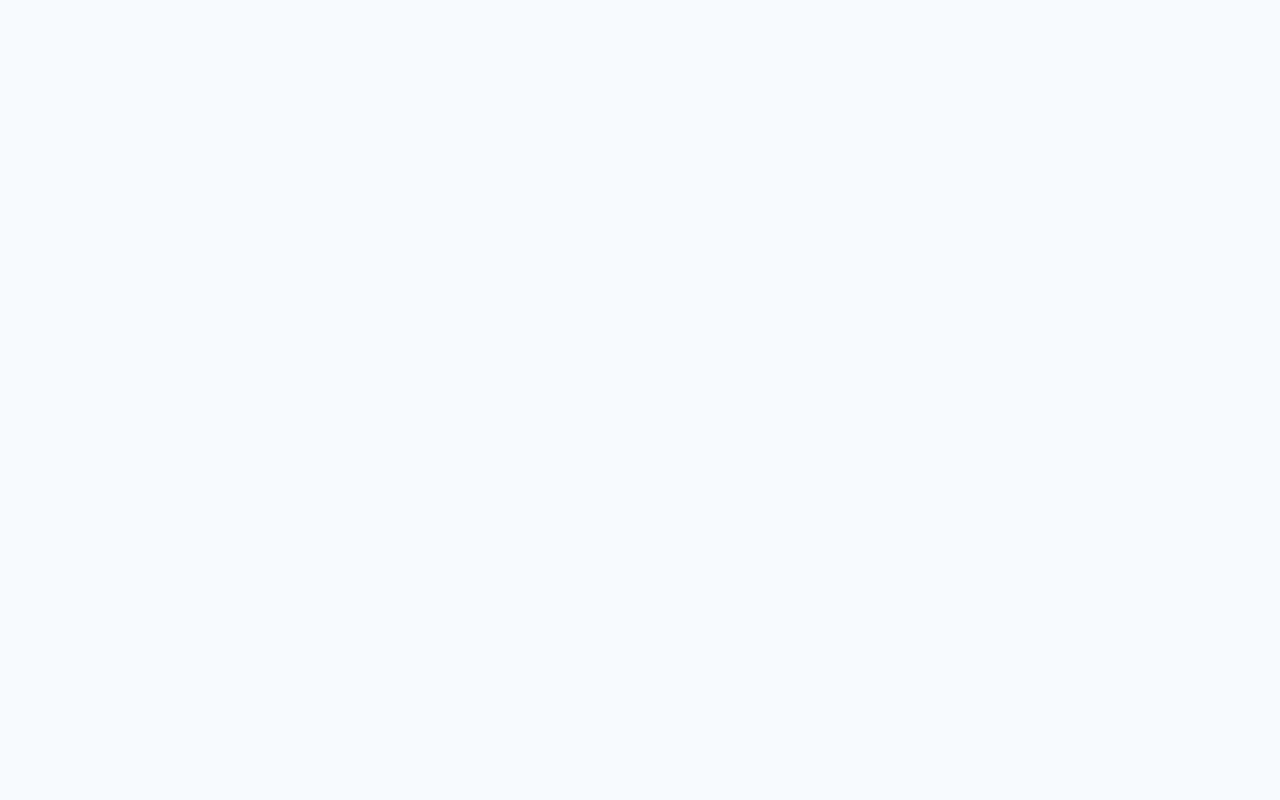
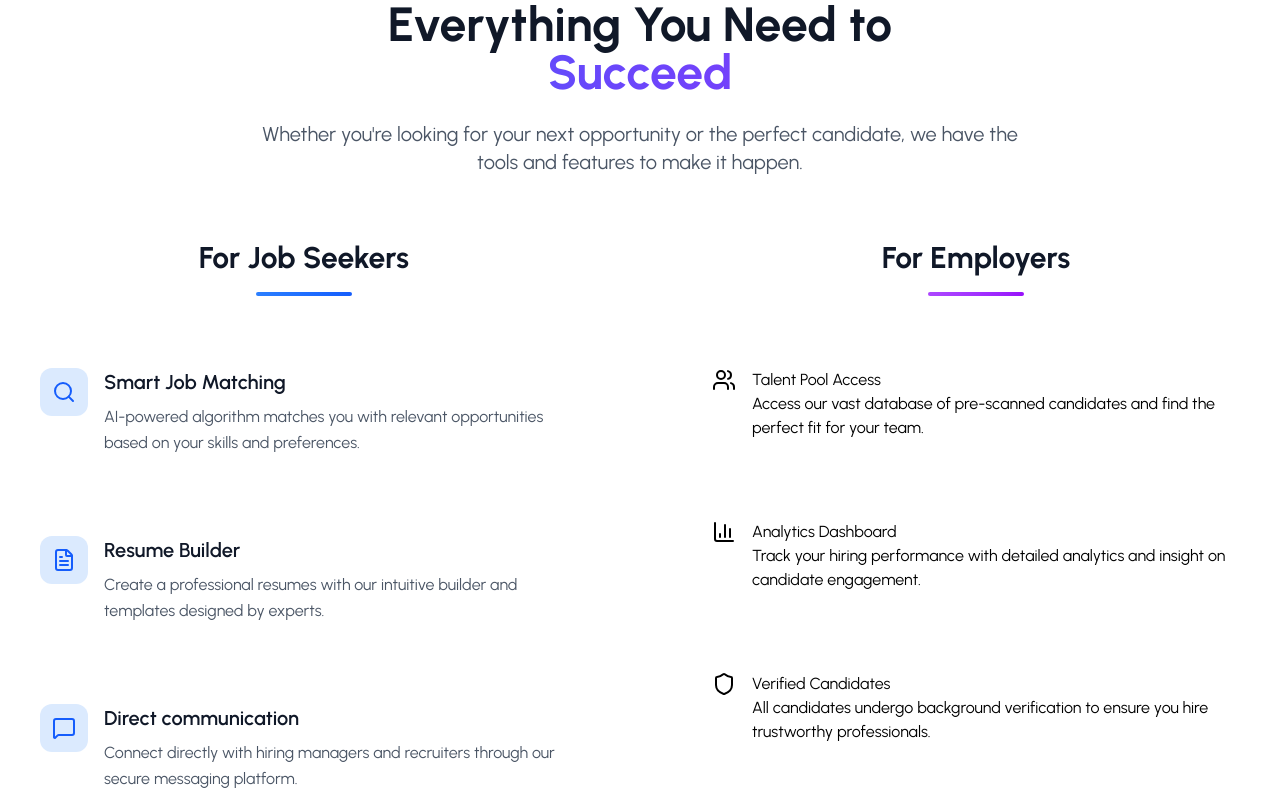
Before and after one commit to Ayushks3012/job-portal, a React (Vite) app in the folder frontend/: page / in a window 1280 px wide. Shown: the part 880-1680 px from the top of the page. Before the commit the page ends 1600 px from the top, so only its background shows below. Built offline with nearby package versions, Linux system fonts and the light colour scheme.

Commit message:
Implement Features section for job seekers and employers; remove unused utility files

```diff
--- a/frontend/src/pages/LandingPage/components/Features.jsx
+++ b/frontend/src/pages/LandingPage/components/Features.jsx
@@ -1,10 +1,83 @@
 import React from 'react'
+import { jobSeekerFeatures, employerFeatures } from '../../../utils/data'
 
 const Features = () => {
   return (
-    <div>
+    <section className="py-20 bg-white relative overflow-hidden">
+      <div className='container mx-auto px-4 relative z-10'>
+        <div className='text-center mb-16'>
+          <h2 className='text-4xl md:text-5xl font-bold text-gray-900 mb-6'>
+            Everything You Need to
+            <span className='block bg-linear-to-r from-blue-600 to-purple-600 bg-clip-text text-transparent'>Succeed</span>
+          </h2>
+          <p className='text-xl text-gray-600 max-w-3xl mx-auto'>
+            Whether you're looking for your next opportunity or the perfect candidate, we have the tools and features to make it happen.
+          </p>
+        </div>
 
-    </div>
+        <div className='grid md:grid-cols-2 gap-16 lg:gap-24'>
+          {/* Job Seekers Section */}
+          <div>
+            <div className='text-center mb-12'>
+              <h3 className='text-3xl font-bold text-gray-900 mb-4'>For Job Seekers</h3>
+              <div className='w-24 h-1 bg-linear-to-r from-blue-500 to-blue-600 mx-auto rounded-full'></div>
+            </div>
+
+            <div className='space-y-8'>
+              {
+                jobSeekerFeatures.map((feature, index) => (
+                  <div
+                  key={index}
+                  className='group flex items-start space-x-4 p-6 rounded-2xl hover:bg-blue-50 transition-all duration-300 cursor-pointer'>
+                    <div className='shrink-0 w-12 h-12 flex items-center justify-center bg-blue-100 rounded-xl group-hover:bg-blue-200 transition-colors'>
+                      <feature.icon className='w-6 h-6 text-blue-600' />
+                    </div>
+                    <div>
+                      <h4 className='text-xl font-semibold mb-2 text-gray-900'>
+                        {feature.title}
+                      </h4>
+                      <p className='text-gray-600 leading-relaxed'>
+                        {feature.description}
+                      </p>
+                    </div>
+                  </div>
+                ))
+              }
+            </div>
+            </div>
+
+          {/* Employers Section */}
+          <div>
+            <div className='text-center mb-12'>
+              <h3 className='text-3xl font-bold text-gray-900 mb-4'>For Employers</h3>
+              <div className='w-24 h-1 bg-linear-to-r from-purple-500 to-purple-600 mx-auto rounded-full'></div>
+            </div>
+
+            <div className='space-y-8'>
+              {
+                employerFeatures.map((feature, index) => (
+                  <div
+                  key={index}
+                  className='group flex items-start space-x-4 p-6 rounded-2xl hover:bg-purple-50 transition-all duration-300 cursor-pointer'>
+                    <div className=''>
+                      <feature.icon className='' />
+                    </div>
+                    <div>
+                      <h4 className=''>
+                        {feature.title}
+                      </h4>
+                      <p className=''>
+                        {feature.description}
+                      </p>
+                    </div>
+                  </div>
+                ))
+              }
+            </div>
+          </div>
+        </div>
+      </div>
+    </section>
   )
 }
 
```
Also changed, not shown: frontend/src/utils/apiPath.js (added), frontend/src/utils/axiosInstance.js (added), frontend/src/utils/data.js (renamed from frontend/src/pages/utils/data.js), frontend/src/utils/helper.js (added), frontend/src/utils/uploadImage.js (added).
